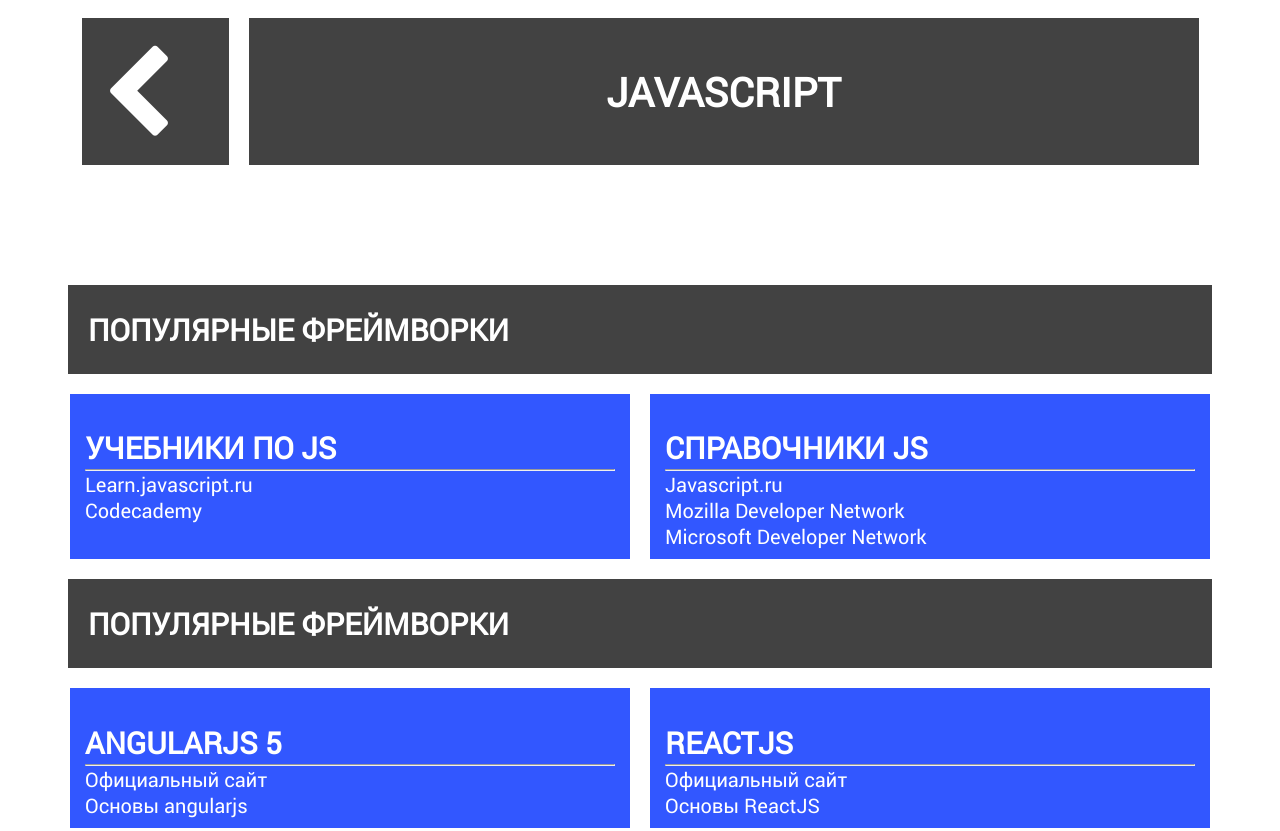
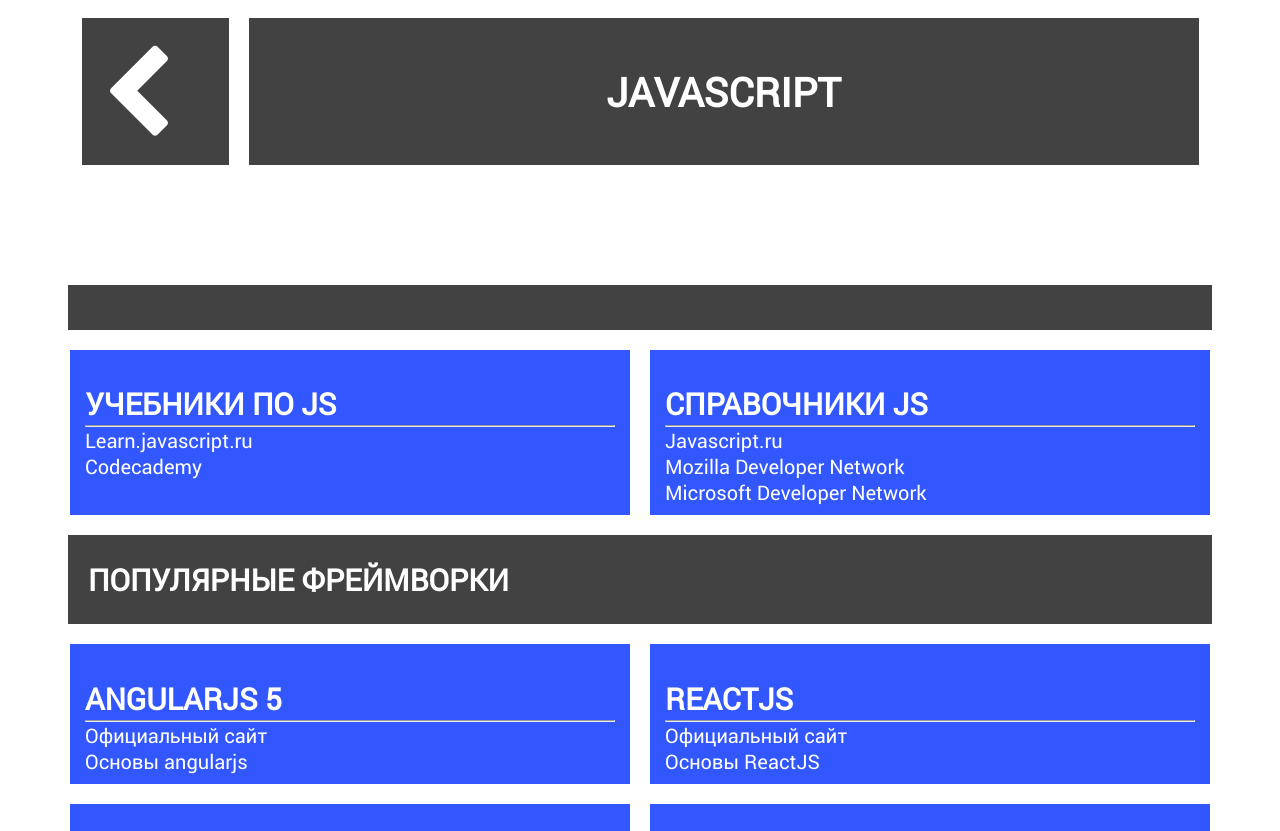
Before and after one commit to cosmiminaut/Cosmiminaut, a plain HTML site: page javascript.html in a window 1280 px wide. Shown: the top 831 px of the page. Drawn offline with Linux system fonts and the light colour scheme.

Commit message:
Update javascript.html

```diff
--- a/javascript.html
+++ b/javascript.html
@@ -30,7 +30,7 @@
         <div class="container-fluid">
             <div class="row justify-content-center">
                 <div class="col header">
-                    <h2 style="margin: 5px !important">Популярные фреймворки</h2>
+                    <h2 style="margin: 5px !important"></h2>
                 </div>
             </div>
             <div class="row  justify-content-center">
```
